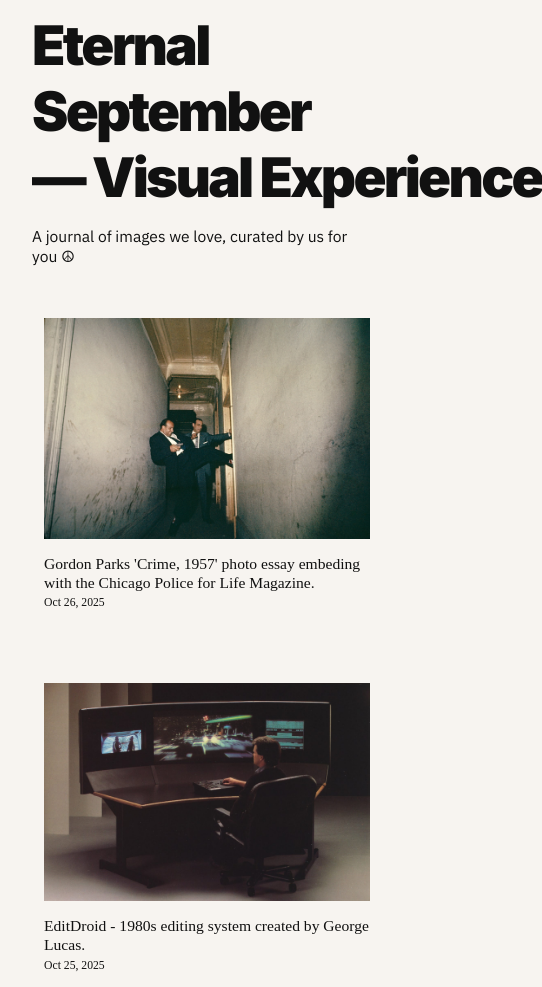
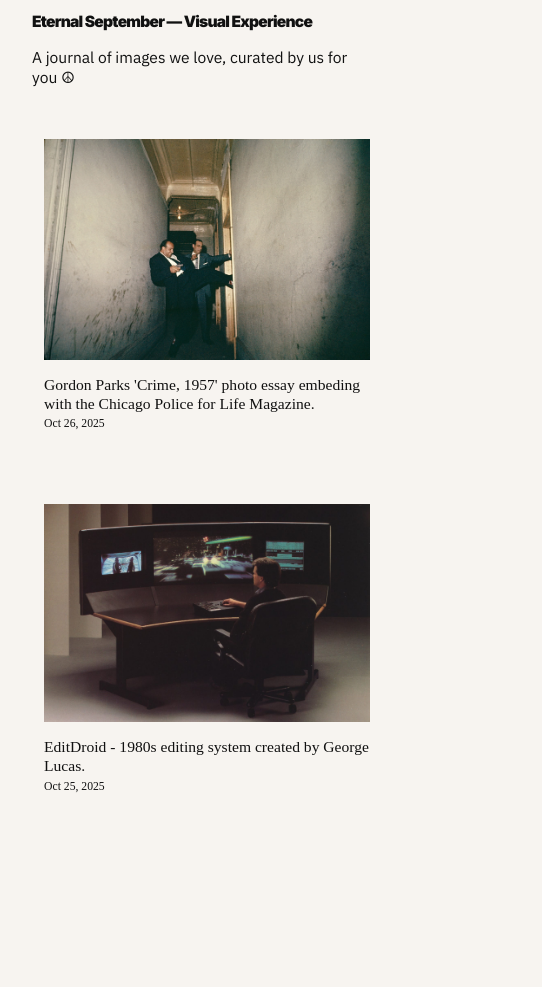
Before and after one commit to seanmartinstudio/visual-experience, a plain HTML site: page index.html in a window 390 px wide. Shown: the whole page, 542 px wide, since content can reach past the window. After the commit the page ends 844 px from the top, so only its background shows below. Drawn offline with Linux system fonts and the light colour scheme.

Commit message:
style: h1 mobile size

```diff
--- a/style.css
+++ b/style.css
@@ -97,8 +97,8 @@ p {
 
 /* Mobile adjustments */
 @media (max-width: 640px) {
-  body { padding: 12px; overflow-x: hidden;}
-  header h1 { font-size: 14vw; }
+  body { padding: 12px;}
+  /* header h1 { font-size: 14vw; } */
   header p { font-size: 4vw; }
   .post { padding: 12px; }
   .caption { font-size: 4vw; }
```
